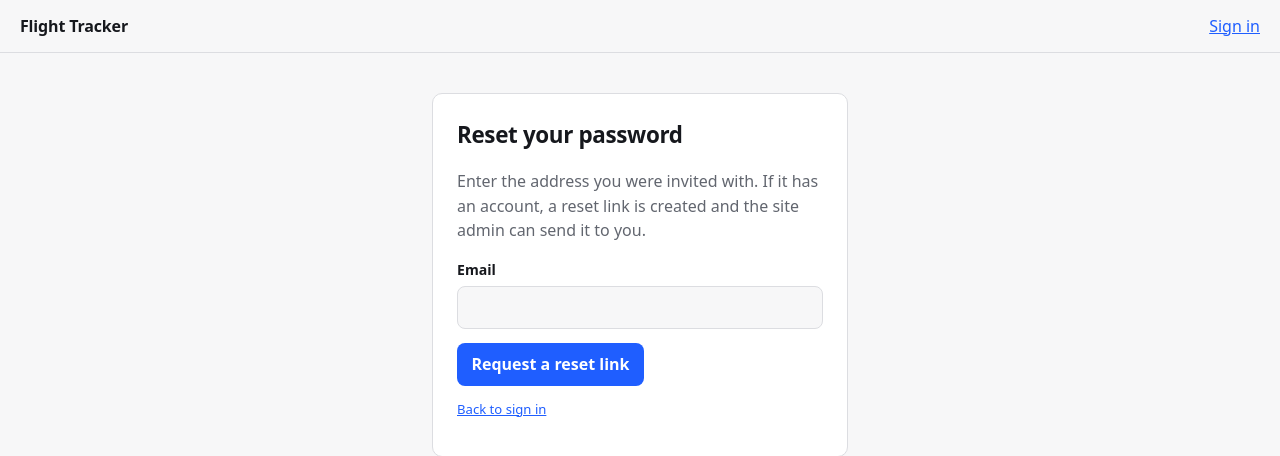
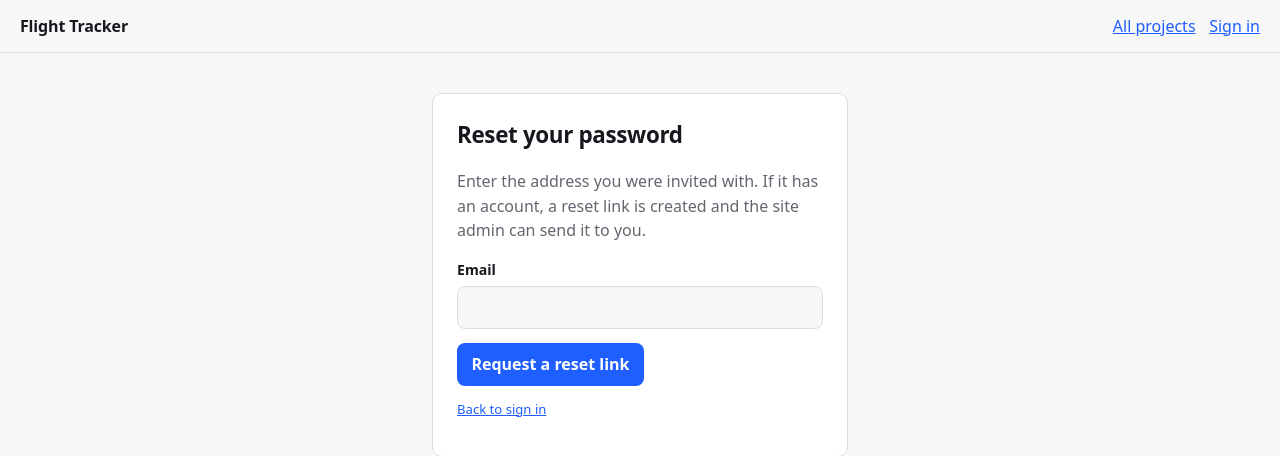
Before and after one commit to mattuan36/flight-tracker, a Flask app: page /forgot-password in a window 1280 px wide. Shown: the top 456 px of the page. Run offline with Flask 3, Linux system fonts and the light colour scheme.

Commit message:
added link to main app on header

```diff
--- a/app/templates/base.html
+++ b/app/templates/base.html
@@ -5,11 +5,18 @@
     <meta name="viewport" content="width=device-width, initial-scale=1">
     <title>{% block title %}{{ config.APP_NAME }}{% endblock %}</title>
     <link rel="stylesheet" href="{{ url_for('static', filename='app.css') }}">
+
+    <!-- SVG Favicon Link -->
+    <link rel="icon" type="image/svg+xml" href="{{ url_for('static', filename='images/favicon.svg') }}">
+
+    <!-- iOS Apple Touch Icon -->
+    <link rel="apple-touch-icon" href="{{ url_for('static', filename='images/apple-touch-icon.png') }}">
   </head>
   <body>
     <header class="site-header">
       <a class="brand" href="{{ url_for('main.index') }}">{{ config.APP_NAME }}</a>
       <nav class="site-nav">
+          <a href="{{ config.BACK_TO_PROJECTS_URL }}">{{ config.BACK_TO_PROJECTS_LABEL }}</a>
         {% if current_user.is_authenticated %}
           <a href="{{ url_for('main.index') }}">Flights</a>
           <a href="{{ url_for('trackers.new') }}">Add flight</a>
```
Also changed, not shown: app/static/images/apple-touch-icon.png (added), app/static/images/favicon.svg (added).
